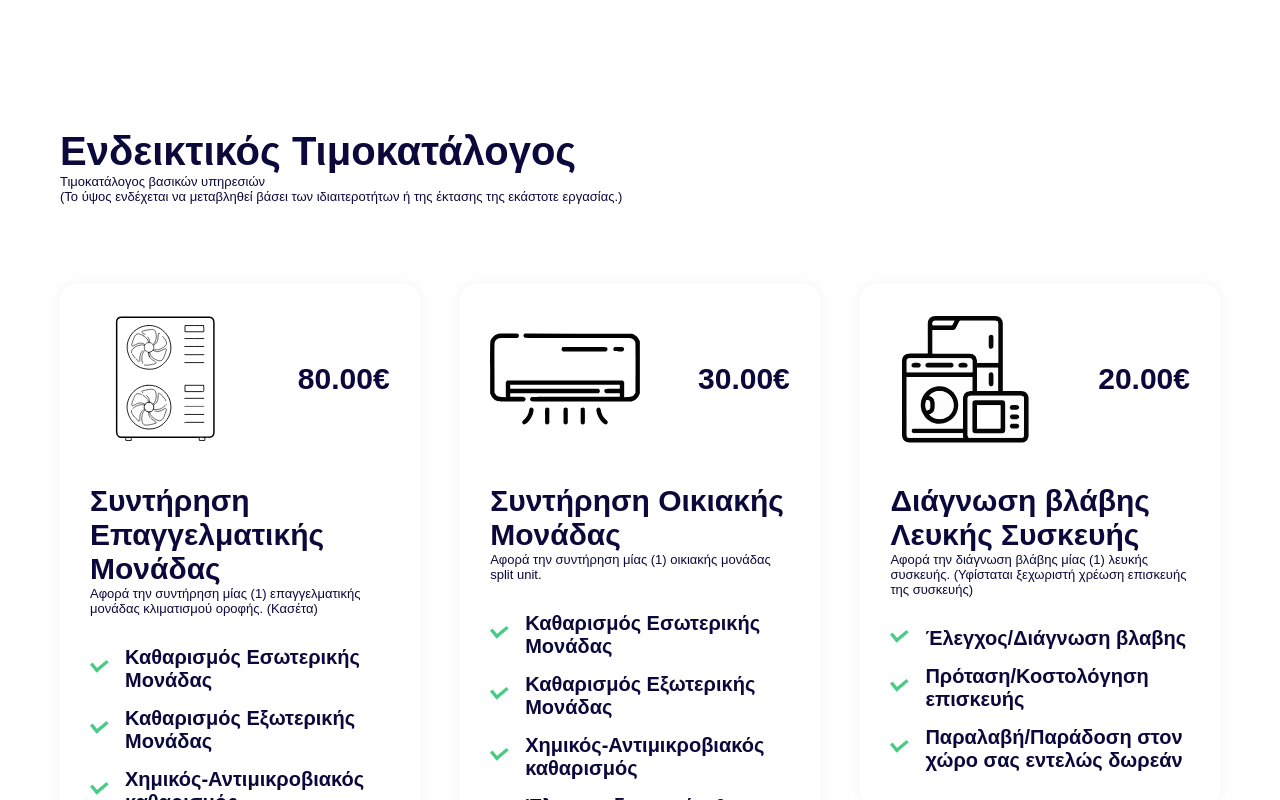
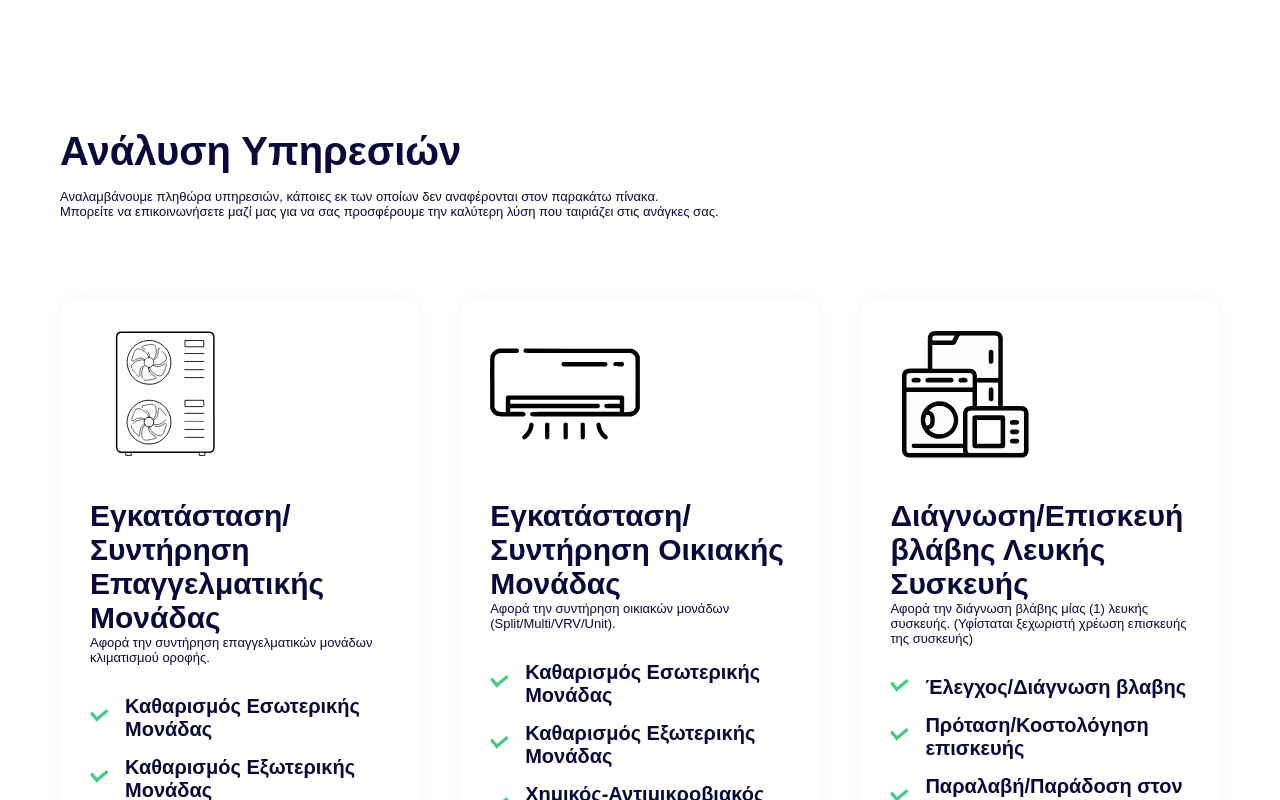
Before and after one commit to akokkin/palousis-business-website, a React (Create React App) app: page / in a window 1280 px wide. Shown: the part 1780-2580 px from the top of the page. Built offline with nearby package versions, Linux system fonts and the light colour scheme; a web font is replaced by a local one.

Commit message:
fix: remove prices from Pricing Table

```diff
--- a/src/components/Sections/Pricing.jsx
+++ b/src/components/Sections/Pricing.jsx
@@ -9,25 +9,25 @@ export default function Pricing() {
       <div className="whiteBg">
         <div className="container">
           <HeaderInfo>
-            <h1 className="font40 extraBold">Ενδεικτικός Τιμοκατάλογος</h1>
+            <h1 className="font40 extraBold">Ανάλυση Υπηρεσιών</h1>
             <p className="font13">
-              Τιμοκατάλογος βασικών υπηρεσιών
               <br />
-              (Το ύψος ενδέχεται να μεταβληθεί βάσει των ιδιαιτεροτήτων ή της έκτασης της εκάστοτε εργασίας.)
+              Αναλαμβάνουμε πληθώρα υπηρεσιών, κάποιες εκ των οποίων δεν αναφέρονται στον παρακάτω πίνακα.
+              <br />Μπορείτε να επικοινωνήσετε μαζί μας για να σας προσφέρουμε την καλύτερη λύση που ταιριάζει στις ανάγκες σας.
             </p>
           </HeaderInfo>
           <TablesWrapper className="flexSpaceNull">
             <TableBox>
               <PricingTable
                 icon="heatpump"
-                price="80.00€"
-                title="Συντήρηση Επαγγελματικής Μονάδας"
-                text="Αφορά την συντήρηση μίας (1) επαγγελματικής μονάδας κλιματισμού οροφής. (Κασέτα)"
+                title="Εγκατάσταση/Συντήρηση Επαγγελματικής Μονάδας"
+                text="Αφορά την συντήρηση επαγγελματικών μονάδων κλιματισμού οροφής. "
                 offers={[
                   { name: "Καθαρισμός Εσωτερικής Μονάδας", cheked: true },
                   { name: "Καθαρισμός Εξωτερικής Μονάδας", cheked: true },
                   { name: "Χημικός-Αντιμικροβιακός καθαρισμός", cheked: true },
                   { name: "Έλεγχος διαρροών & αποχέτευσης", cheked: true },
+                  { name: "Διάγνωση ελαττωμάτων & συμπλήρωση ψυκτικού υγρού", cheked: true },
                 ]}
                 action={() => alert("clicked")}
               />
@@ -35,14 +35,14 @@ export default function Pricing() {
             <TableBox>
               <PricingTable
                 icon="aircon"
-                price="30.00€"
-                title="Συντήρηση Οικιακής Μονάδας"
-                text="Αφορά την συντήρηση μίας (1) οικιακής μονάδας split unit."
+                title="Εγκατάσταση/Συντήρηση Οικιακής Μονάδας"
+                text="Αφορά την συντήρηση οικιακών μονάδων (Split/Multi/VRV/Unit)."
                 offers={[
                   { name: "Καθαρισμός Εσωτερικής Μονάδας", cheked: true },
                   { name: "Καθαρισμός Εξωτερικής Μονάδας", cheked: true },
                   { name: "Χημικός-Αντιμικροβιακός καθαρισμός", cheked: true },
                   { name: "Έλεγχος διαρροών & αποχέτευσης", cheked: true },
+                  { name: "Διάγνωση ελαττωμάτων & συμπλήρωση ψυκτικού υγρού", cheked: true },
                 ]}
                 action={() => alert("clicked")}
               />
@@ -50,8 +50,7 @@ export default function Pricing() {
             <TableBox>
               <PricingTable
                 icon="whiteappliance"
-                price="20.00€"
-                title="Διάγνωση βλάβης Λευκής Συσκευής"
+                title="Διάγνωση/Επισκευή βλάβης Λευκής Συσκευής"
                 text="Αφορά την διάγνωση βλάβης μίας (1) λευκής συσκευής. (Υφίσταται ξεχωριστή χρέωση επισκευής της συσκευής)"
                 offers={[
                   { name: "Έλεγχος/Διάγνωση βλαβης", cheked: true },
```
